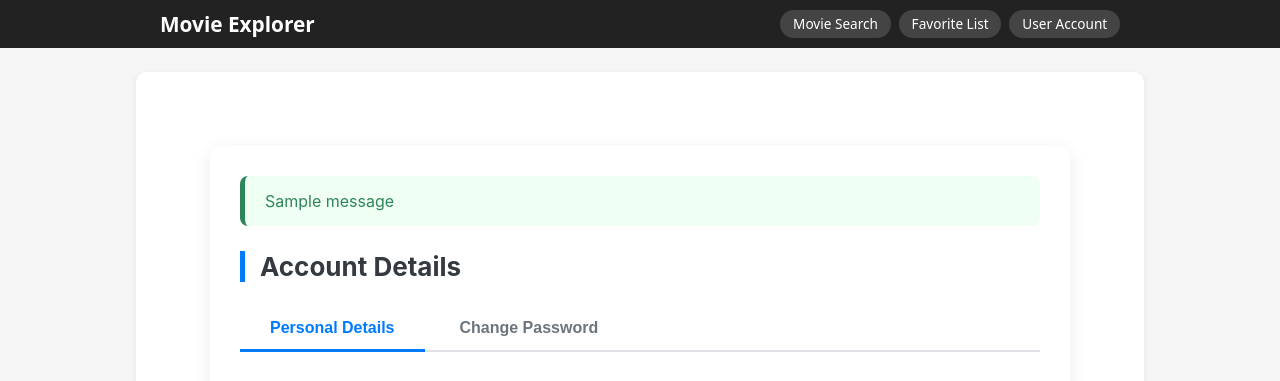
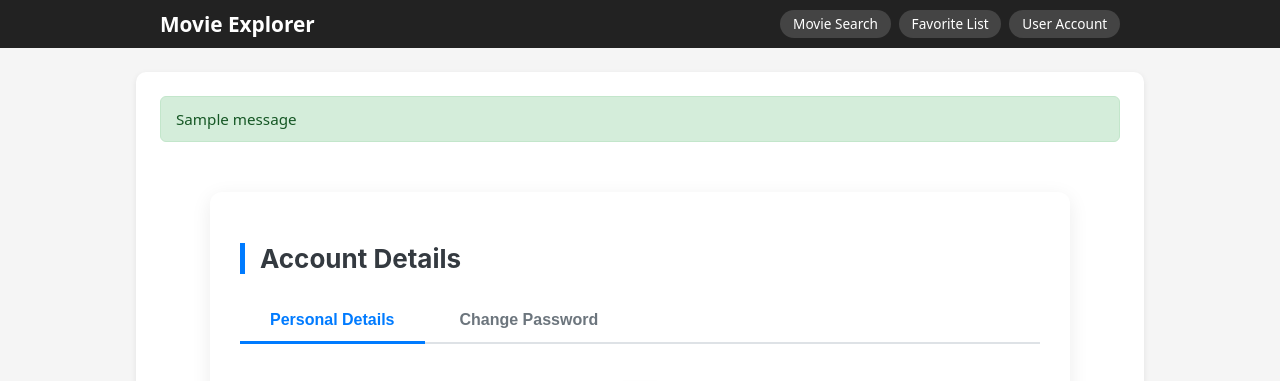
Before and after one commit to gggjiujiu/movie-explorer, a Flask app: page /account in a window 1280 px wide. Shown: the top 381 px of the page. Run offline with Flask 3, Linux system fonts and the light colour scheme; the visitor is signed in with stand-in values (Sample User, id 1); tables that the repository leaves empty hold one stand-in row (values such as "Sample post"); one stand-in notice (Sample message) is shown; some libraries are stand-ins or nearby versions.

Commit message:
add test_favorites.py, move flash messages to base.html

```diff
--- a/requirements.txt
+++ b/requirements.txt
@@ -4,3 +4,4 @@ SQLAlchemy==2.0.44
 psycopg2-binary==2.9.11
 python-dotenv==1.2.1
 flake8==7.1.1
+pytest==9.0.1
--- a/static/css/account.css
+++ b/static/css/account.css
@@ -174,20 +174,6 @@
     box-shadow: 0 6px 12px rgba(0, 123, 255, 0.3);
 }
 
-/* Alert Message Styling */
-.alert {
-    padding: 15px 20px;
-    margin-bottom: 25px;
-    border-radius: 8px;
-    border-left: 5px solid;
-}
-.alert-danger {
-    background-color: #fff5f5; color: #c53030; border-color: #c53030;
-}
-.alert-success {
-    background-color: #f0fff4; color: #2f855a; border-color: #2f855a;
-}
-
 /* Keyframes for Slide Up Animation */
 @keyframes slideUp {
     from { opacity: 0; transform: translateY(15px); }
--- /dev/null
+++ b/static/css/base.css
@@ -0,0 +1,39 @@
+/* -------------------------------------------------- */
+/* Flash messages (success / error notifications)  */
+/* -------------------------------------------------- */
+
+/* Flash message container */
+.flash-container {
+    margin-bottom: 1rem;
+}
+
+/* Base flash style */
+.flash {
+    padding: 12px 15px;
+    border-radius: 6px;
+    margin-bottom: 12px;
+    font-size: 0.95rem;
+    border: 1px solid transparent;
+}
+
+/* Success (Green) */
+.flash-success {
+    background: #d4edda;
+    color: #155724;
+    border-color: #c3e6cb;
+}
+
+/* Error (Red) */
+.flash-error,
+.flash-danger {   /* support both 'error' and 'danger' */
+    background: #f8d7da;
+    color: #721c24;
+    border-color: #f5c6cb;
+}
+
+/* Warning (Yellow) */
+.flash-warning {
+    background: #fff3cd;
+    color: #856404;
+    border-color: #ffeeba;
+}
--- a/templates/account.html
+++ b/templates/account.html
@@ -5,14 +5,6 @@
 <link rel="stylesheet" href="{{ url_for('static', filename='css/account.css') }}">
 
 <div class="account-container">
-
-    {% with messages = get_flashed_messages(with_categories=true) %}
-        {% if messages %}
-            {% for category, message in messages %}
-                <div class="alert alert-{{ category }}">{{ message }}</div>
-            {% endfor %}
-        {% endif %}
-    {% endwith %}
 
     <h2 class="page-title">Account Details</h2>
 
--- a/templates/base.html
+++ b/templates/base.html
@@ -4,6 +4,9 @@
     <meta charset="utf-8">
     <title>Movie Explorer</title>
     <meta name="viewport" content="width=device-width, initial-scale=1">
+
+    <!-- Global styles (flash messages, shared components) -->
+    <link rel="stylesheet" href="{{ url_for('static', filename='css/base.css') }}">
 
     <style>
         body {
@@ -204,6 +207,17 @@
     </header>
 
     <main>
+        <!-- Global Flash Messages -->
+        {% with messages = get_flashed_messages(with_categories=true) %}
+        {% if messages %}
+            <div class="flash-container">
+            {% for category, message in messages %}
+                <div class="flash flash-{{ category }}">{{ message }}</div>
+            {% endfor %}
+            </div>
+        {% endif %}
+        {% endwith %}
+
         {% block content %}{% endblock %}
     </main>
 </body>
```
Also changed, not shown: routes/favorites.py (+15 -5 lines), static/css/favorites.css (+0 -27 lines), templates/favorites.html (+0 -9 lines), templates/movie_detail.html (+0 -9 lines), tests/__init__.py (added, +4 -0 lines), tests/test_favorites.py (added, +155 -0 lines), 1 other file.
